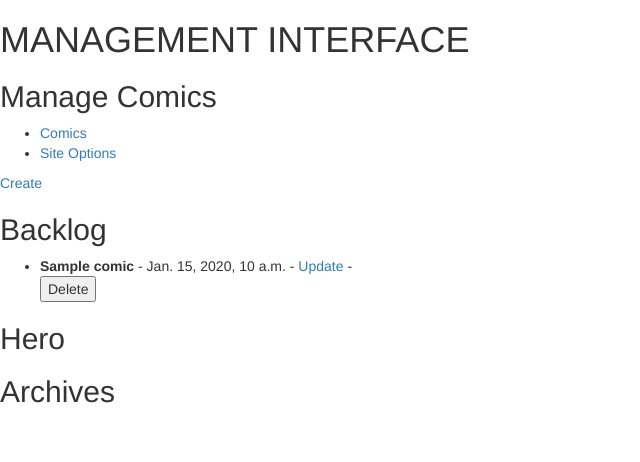
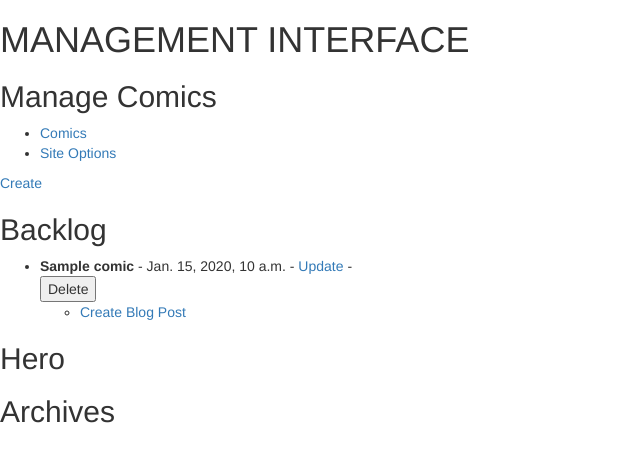
Before and after one commit to cube-drone/threepanel, a Django app: page /comics/manage in a window 1280 px wide. Shown: the top 462 px of the page, without its empty margins (0-640 px from the left). Run offline with Django 3.2, Linux system fonts and the light colour scheme; a user stored in the database is signed in; tables that the repository leaves empty hold one stand-in row (values such as "Sample post"); data that the repository does not hold is empty; some libraries are stand-ins or nearby versions.

Commit message:
Added blog entry UI stubs

```diff
--- a/threepanel/comics/models.py
+++ b/threepanel/comics/models.py
@@ -141,7 +141,7 @@
     A unit of blog content attached to a comic.
     """
     comic = models.ForeignKey('Comic', related_name="blogs")
-    title = models.CharField(max_length=100, unique_for_date='posted',
+    title = models.CharField(max_length=100,
         help_text="The title of the blog post")
     markdown = models.TextField(blank=False, null=False,
         help_text="The blog content")
@@ -157,6 +157,10 @@
     def __str__(self):
         return "<Blog: {}>".format(self.slug)
 
+    def hide(self):
+        self.hidden = True
+        self.save()
+
     def render(self):
         self.markdown_rendered = markdown.markdown(self.markdown)
 
--- a/threepanel/comics/templates/comics/module_manage_comic.html
+++ b/threepanel/comics/templates/comics/module_manage_comic.html
@@ -1,12 +1,18 @@
 <li> <strong>{{comic.title}}</strong> - {{comic.posted}} -
-    <a href="{% url 'comics.views.update' slug=comic.slug %}">Update</a> -
-    <form action="{% url 'comics.views.delete' slug=comic.slug %}" method='POST'>
+    <a href="{% url 'comics.views.update' comic_slug=comic.slug %}">Update</a> -
+    <form action="{% url 'comics.views.delete' comic_slug=comic.slug %}" method='POST'>
         {% csrf_token %}
         <input type='submit' value="Delete"></input>
     </form>
     <ul>
     {% for blog in comic.blogs.all %}
-        <li>{{blog.title}}</li>
+        <li>{{blog.title}} - <a href="{% url 'comics.views.update_blog' comic_slug=comic.slug slug=blog.slug %}">Update</a>
+        <form action="{% url 'comics.views.delete_blog' comic_slug=comic.slug slug=blog.slug %}" method='POST'>
+            {% csrf_token %}
+            <input type='submit' value="Delete"></input>
+        </form>
+        </li>
     {% endfor %}
+        <li><a href="{% url 'comics.views.create_blog' comic_slug=comic.slug %}">Create Blog Post</a></li>
     </ul>
 </li>
--- a/threepanel/comics/urls.py
+++ b/threepanel/comics/urls.py
@@ -1,5 +1,6 @@
 from django.conf.urls import patterns, url
 
+COMIC_SLUG = "(?P<comic_slug>[-_\w]+)"
 SLUG = "(?P<slug>[-_\w]+)"
 
 urlpatterns = patterns('',
@@ -8,6 +9,9 @@
     url(r'c/' + SLUG, 'comics.views.single', name='single'),
     url(r'^manage', 'comics.views.manage', name='manage'),
     url(r'^create', 'comics.views.create', name='create'),
-    url(r'^update/' + SLUG + '/$', 'comics.views.update', name='update'),
-    url(r'^delete/' + SLUG + '/$', 'comics.views.delete', name='delete'),
+    url(r'^update/' + COMIC_SLUG + '/$', 'comics.views.update', name='update'),
+    url(r'^delete/' + COMIC_SLUG + '/$', 'comics.views.delete', name='delete'),
+    url(r'^update/' + COMIC_SLUG + '/create_blog', 'comics.views.create_blog', name='create_blog'),
+    url(r'^update/' + COMIC_SLUG + '/update_blog/' + SLUG, 'comics.views.update_blog', name='update_blog'),
+    url(r'^update/' + COMIC_SLUG + '/delete_blog/' + SLUG, 'comics.views.delete_blog', name='delete_blog'),
 )
--- a/threepanel/comics/views.py
+++ b/threepanel/comics/views.py
@@ -8,8 +8,8 @@
 
 from dashboard.views import render
 
-from .models import Comic
-from .forms import ComicForm
+from .models import Comic, Blog
+from .forms import ComicForm, BlogForm
 
 
 logger = logging.getLogger(__name__)
@@ -27,9 +27,9 @@
                                 kwargs={'slug': comic.slug}))
 
 
-def single(request, slug):
-    comic = get_object_or_404(Comic, slug=slug)
-    return render(request, "comics/single.html", {'slug': slug,
+def single(request, comic_slug):
+    comic = get_object_or_404(Comic, slug=comic_slug)
+    return render(request, "comics/single.html", {'slug': comic_slug,
                                                   'comic': comic})
 
 
@@ -65,8 +65,9 @@
 
 
 @login_required
-def update(request, slug):
-    comic = get_object_or_404(Comic, slug=slug)
+def update(request, comic_slug):
+    comic = get_object_or_404(Comic, slug=comic_slug)
+    print("Updating comic!")
     if request.method == 'POST':
         form = ComicForm(request.POST, instance=comic)
         if form.is_valid():
@@ -76,14 +77,58 @@
     else:
         form = ComicForm(instance=comic)
 
-    return render(request, 'comics/update.html', {'form': form, 'slug': slug})
+    return render(request, 'comics/update.html', {'form': form, 'slug': comic_slug})
 
 
 @login_required
-def delete(request, slug):
-    comic = get_object_or_404(Comic, slug=slug)
+def delete(request, comic_slug):
+    comic = get_object_or_404(Comic, slug=comic_slug)
     comic.hide()
     logger.info("{} deleted".format(comic))
     messages.add_message(request, messages.INFO,
                          "\"{}\" Deleted".format(comic.title))
     return HttpResponseRedirect(reverse('comics.views.manage'))
+
+
+@login_required
+def create_blog(request, comic_slug):
+    comic = get_object_or_404(Comic, slug=comic_slug)
+    if request.method == 'POST':
+        form = BlogForm(request.POST)
+        if form.is_valid():
+            form.save()
+            messages.add_message(request, messages.SUCCESS, 'Blog Created!')
+            return HttpResponseRedirect(reverse("comics.views.manage"))
+    else:
+        form = BlogForm(initial={'comic':comic})
+
+    return render(request, 'comics/create_blog.html', {'form': form, 'comic_slug': comic_slug})
+
+
+@login_required
+def update_blog(request, comic_slug, slug):
+    blog = get_object_or_404(Blog, comic__slug=comic_slug, slug=slug)
+    print("Blog {} Updated".format(blog))
+    if request.method == 'POST':
+        form = BlogForm(request.POST, instance=blog)
+        print("BUTTS")
+        print(form)
+        print("----")
+        if form.is_valid():
+            form.save()
+            messages.add_message(request, messages.SUCCESS, 'Blog Updated!')
+            return HttpResponseRedirect(reverse("comics.views.manage"))
+    else:
+        form = BlogForm(instance=blog)
+
+    return render(request, 'comics/update_blog.html', {'form': form, 'comic_slug': comic_slug, 'slug': slug})
+
+
+@login_required
+def delete_blog(request, comic_slug, slug):
+    blog = get_object_or_404(Blog, comic__slug=comic_slug, slug=slug)
+    blog.hide()
+    logger.info("{} deleted".format(blog))
+    messages.add_message(request, messages.INFO,
+                         "\"{}\" Deleted".format(blog.title))
+    return HttpResponseRedirect(reverse('comics.views.manage'))
```
Also changed, not shown: threepanel/comics/forms.py (+6 -1 lines), threepanel/comics/templates/comics/create_blog.html (added, +20 -0 lines), threepanel/comics/templates/comics/update_blog.html (added, +18 -0 lines).
